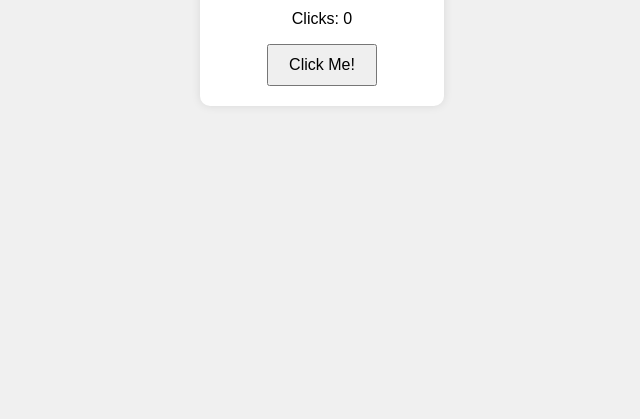
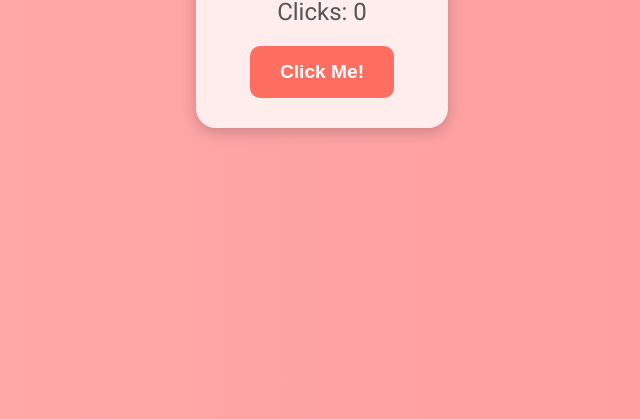
Before and after one commit to coddice/cause.github.io, a plain HTML site: page index.html in a window 1280 px wide. Shown: the part 381-800 px from the top of the page, without its empty margins (318-958 px from the left). Drawn offline with Linux system fonts and the light colour scheme.

Commit message:
Add files via upload

```diff
--- a/index.html
+++ b/index.html
@@ -5,33 +5,61 @@
     <meta name="viewport" content="width=device-width, initial-scale=1.0">
     <title>Clicker Game</title>
     <style>
-        /* CSS стили */
+        @import url('https://fonts.googleapis.com/css2?family=Roboto:wght@400;700&display=swap');
+
         body {
-            font-family: Arial, sans-serif;
+            font-family: 'Roboto', sans-serif;
             display: flex;
             justify-content: center;
             align-items: center;
             height: 100vh;
-            background-color: #f0f0f0;
             margin: 0;
+            overflow: hidden;
+            background: linear-gradient(270deg, #ff9a9e, #fad0c4, #fad0c4);
+            background-size: 600% 600%;
+            animation: gradientAnimation 10s ease infinite;
+        }
+
+        @keyframes gradientAnimation {
+            0% { background-position: 0% 50%; }
+            50% { background-position: 100% 50%; }
+            100% { background-position: 0% 50%; }
         }
 
         .container {
             text-align: center;
-            background: #fff;
-            padding: 20px;
-            border-radius: 10px;
-            box-shadow: 0 0 10px rgba(0, 0, 0, 0.1);
+            background: rgba(255, 255, 255, 0.8);
+            padding: 30px;
+            border-radius: 20px;
+            box-shadow: 0 4px 15px rgba(0, 0, 0, 0.2);
+            backdrop-filter: blur(10px);
         }
 
         h1 {
             margin: 0 0 20px;
+            color: #333;
+        }
+
+        p {
+            font-size: 1.5em;
+            margin: 20px 0;
+            color: #555;
         }
 
         button {
-            padding: 10px 20px;
-            font-size: 16px;
+            padding: 15px 30px;
+            font-size: 1.2em;
+            font-weight: bold;
+            color: #fff;
+            background: #ff6f61;
+            border: none;
+            border-radius: 10px;
             cursor: pointer;
+            transition: background 0.3s;
+        }
+
+        button:hover {
+            background: #ff3b2d;
         }
     </style>
 </head>
```
